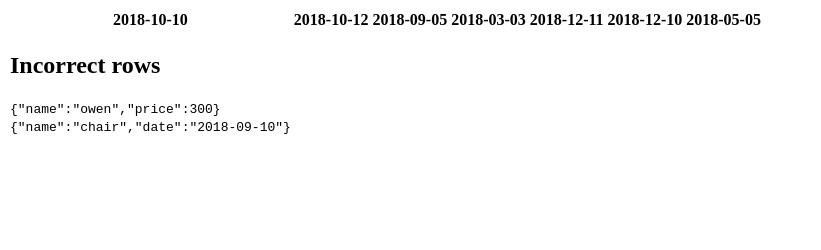
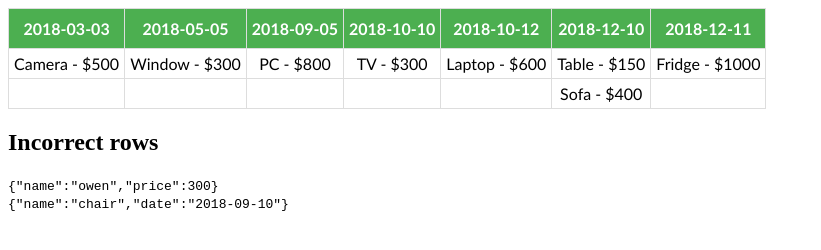
Before and after one commit to allexus-binary/academy-pro-fp, a plain HTML site: page homework1/index.html in a window 1280 px wide. Shown: the whole page, without its empty margins (0-821 px from the left). Drawn offline with Linux system fonts and the light colour scheme.

Commit message:
Update solution for hometask 1

```diff
--- a/homework1/index.html
+++ b/homework1/index.html
@@ -5,6 +5,26 @@
     <meta name="viewport" content="width=device-width, initial-scale=1.0">
     <meta http-equiv="X-UA-Compatible" content="ie=edge">
     <title>FP1</title>
+
+    <style>
+      table {
+        font-family: "Trebuchet MS", Arial, Helvetica, sans-serif;
+        border-collapse: collapse;
+        text-align: center;
+      }
+
+      table td, table th {
+        border: 1px solid #ddd;
+        padding: 5px;
+      }
+
+      table th {
+        padding-top: 10px;
+        padding-bottom: 10px;
+        background-color: #4CAF50;
+        color: white;
+      }
+    </style>
 </head>
 <body>
   <script src="script.js"></script>
--- a/homework1/script.js
+++ b/homework1/script.js
@@ -11,73 +11,64 @@ const orders = [
     { name: 'Window', price: 300, date: '2018-05-05' },
 ];
 
-const addPrefix = (price) => '$' + price;
+const pipe = (...fns) => x => fns.reduce((v, f) => f(v), x);
+const append = (parent, child) => { parent.appendChild(child); return parent; };
+const appendHTML = (node, html) => { node.innerHTML = html; return node; }
+
+const addPricePrefix = (price) => '$' + price;
 const capitalizeName = (name) => name.charAt(0).toUpperCase() + name.slice(1);
+const parseOrderData = (order) => capitalizeName(order.name) + ' - ' + addPricePrefix(order.price);
+
 const validateOrder = (order) => order && order.name && order.price && order.date;
 const getValidOrders = (orders) => orders.filter(validateOrder);
 const getInvalidOrders = (orders) => orders.filter(order => !validateOrder(order));
+const sortOrdersByDate = (orders) => orders.sort((a, b) => new Date(a.date) - new Date(b.date));
+const getRowsCount = (groupedOrders) => Object.keys(groupedOrders).reduce((prev, key) =>
+    groupedOrders[key].length > prev ? groupedOrders[key].length : prev, 0);
+const groupOrdersByDate = (orders) => orders.reduce((prev, curr) => Object.assign(prev, {
+    [curr.date]: [...prev[curr.date] || [], curr]}), {});
 
-const groupOrdersByDate = (orders) => {
-    let groupedOrders = {};
-    orders.forEach(order => {
-        groupedOrders = Object.assign(groupedOrders, {
-            [order.date]: [...groupedOrders[order.date] || [], order]
-        });
-    });
+const renderOrdersTableHeader = (groupedOrders) => Object.keys(groupedOrders).reduce((prev, key) => {
+    const th = document.createElement('th');
+    th.innerHTML = key;
+    prev.appendChild(th);
+    return prev;
+}, document.createElement('tr'));
 
-    return groupedOrders;
-}
-const renderValidOrders = (validOrders) => {
+const renderOrdersTable = (groupedOrders) => {
     const table = document.createElement('table');
+    table.appendChild(renderOrdersTableHeader(groupedOrders));
 
-    const groupedOrders = groupOrdersByDate(validOrders);
-
-    const headerRow = table.appendChild(document.createElement('tr'));
-    Object.keys(groupedOrders).map((key) => {
-        const column = document.createElement('th');
-        column.innerHTML = key;
-        headerRow.appendChild(column);
-    });
-
-    Object.keys(groupedOrders).map((key) => {
-        const orders = groupedOrders[key];
-
-    });
-
-
-    // add grouping
-    // add sorting
-    // add row rendering
+    for (let i = 0; i < getRowsCount(groupedOrders); i++) {
+        table.appendChild(Object.keys(groupedOrders).map((key) => {
+            const orders = groupedOrders[key];
+            const element = document.createElement('td');
+            element.innerHTML = orders[i] ? parseOrderData(orders[i]) : '';
+            return element;
+        }).reduce((prev, curr) => {
+            prev.appendChild(curr);
+            return prev;
+        }, document.createElement('tr')));
+    }
 
     return table;
-};
-
-const renderInvalidOrder = (order) => {
-    const element = document.createElement('code');
-    element.innerHTML = JSON.stringify(order);
-
-    return element;
 }
 
-const renderInvalidOrders = (invalidOrders) => {
-    const list = document.createElement('div');
-    const header = document.createElement('h2');
-    header.innerHTML = 'Incorrect rows';
+const renderValidOrders = pipe(
+    sortOrdersByDate,
+    groupOrdersByDate,
+    renderOrdersTable
+);
 
-    list.appendChild(header);
+const renderInvalidOrder = (order) => appendHTML(document.createElement('code'), JSON.stringify(order));
 
-    invalidOrders.map(renderInvalidOrder)
-        .forEach(element => {
-            list.appendChild(element)
-                .appendChild(document.createElement('br'));
-        });
-
-    return list;
-};
+const renderInvalidOrders = (invalidOrders) => invalidOrders.reduce((prev, curr) =>
+    append(append(prev, renderInvalidOrder(curr)), document.createElement('br')),
+    append(document.createElement('div'), appendHTML(document.createElement('h2'), 'Incorrect rows'))
+);
 
 const renderOrdersMatrix = (orders) => {
-    document.body.appendChild(renderValidOrders(getValidOrders(orders)))
-        .appendChild(renderInvalidOrders(getInvalidOrders(orders)));
+    append(append(document.body, renderValidOrders(getValidOrders(orders))), renderInvalidOrders(getInvalidOrders(orders)));
 }
 
 renderOrdersMatrix(orders);
```
